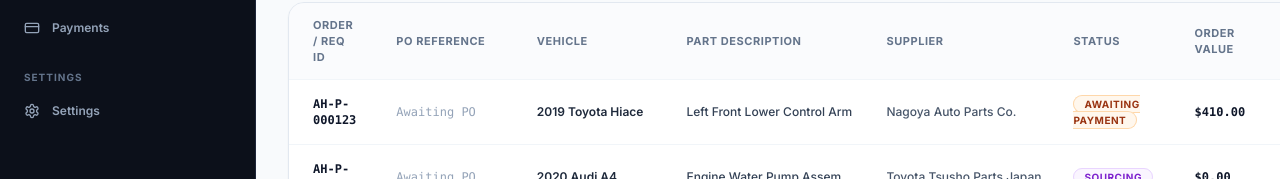
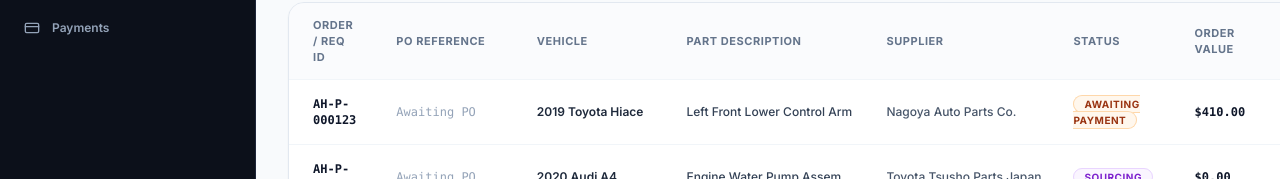
Before and after one commit to anilbuffer/procurly-mvp, a Next.js app: page /customer/orders in a window 1280 px wide. Shown: the part 257-436 px from the top of the page. Built offline with nearby package versions, Linux system fonts and the light colour scheme.

Commit message:
feat: implement sidebar and header components for admin and portal layouts

```diff
--- a/components/admin/admin-header.tsx
+++ b/components/admin/admin-header.tsx
@@ -12,6 +12,7 @@ import {
   ExternalLink,
   Layers,
   ArrowRight,
+  Settings,
 } from "lucide-react";
 import { useUnifiedData } from "@/context/unified-data-context";
 import { NotificationPopover } from "./notification-popover";
@@ -271,6 +272,14 @@ export function AdminHeader() {
                 {/* Links */}
                 <div className="pt-2 space-y-0.5">
                   <Link
+                    href="/admin/settings"
+                    onClick={() => setIsProfileOpen(false)}
+                    className="flex items-center gap-2 px-3 py-1.5 rounded-lg text-xs font-medium text-slate-600 hover:bg-slate-50 hover:text-slate-900 transition-colors"
+                  >
+                    <Settings className="w-3.5 h-3.5 text-slate-400" />
+                    Admin Settings
+                  </Link>
+                  <Link
                     href="/customer/dashboard"
                     onClick={() => setIsProfileOpen(false)}
                     className="flex items-center gap-2 px-3 py-1.5 rounded-lg text-xs font-medium text-slate-600 hover:bg-slate-50 hover:text-slate-900"
--- a/components/admin/admin-sidebar.tsx
+++ b/components/admin/admin-sidebar.tsx
@@ -17,7 +17,6 @@ import {
   ChevronDown,
   ArrowRightLeft,
   LogOut,
-  UserCheck,
 } from "lucide-react";
 import { useUnifiedData } from "@/context/unified-data-context";
 
@@ -101,11 +100,6 @@ export function AdminSidebar({ collapsed, onToggleCollapse }: AdminSidebarProps)
           name: "User Management",
           href: "/admin/users",
           icon: UserCog,
-        },
-        {
-          name: "Settings",
-          href: "/admin/settings",
-          icon: Settings,
         },
       ],
     },
@@ -263,7 +257,7 @@ export function AdminSidebar({ collapsed, onToggleCollapse }: AdminSidebarProps)
                 onClick={() => setShowUserMenu(false)}
                 className="w-full flex items-center gap-2 px-2 py-1.5 rounded-lg hover:bg-[#222C46] text-slate-300 hover:text-white transition-colors"
               >
-                <UserCheck className="w-3.5 h-3.5 text-emerald-400" />
+                <Settings className="w-3.5 h-3.5 text-emerald-400" />
                 <span>Admin Profile & Settings</span>
               </Link>
               <Link
--- a/components/portal/portal-sidebar.tsx
+++ b/components/portal/portal-sidebar.tsx
@@ -9,13 +9,10 @@ import {
   Truck,
   CreditCard,
   Settings,
-  Plus,
   ChevronDown,
   ChevronLeft,
   ChevronRight,
   LogOut,
-  UserCheck,
-  KeyRound,
   ArrowRightLeft,
 } from "lucide-react";
 import { usePortal } from "@/context/portal-context";
@@ -174,34 +171,6 @@ export function PortalSidebar({ collapsed = false, onToggleCollapse }: PortalSid
               })}
             </nav>
           </div>
-
-          {/* Settings Section */}
-          <div>
-            {!collapsed && (
-              <div className="px-3 pb-2 text-[10px] font-bold text-slate-500 uppercase tracking-widest">
-                Settings
-              </div>
-            )}
-            <nav className="space-y-1">
-              <Link
-                href="/customer/settings"
-                className={`w-full flex items-center justify-between px-3 py-2.5 rounded-xl text-xs font-semibold transition-all group ${activeTab === "settings"
-                  ? "bg-[#1E2538] text-white shadow-inner font-bold"
-                  : "text-slate-400 hover:text-white hover:bg-[#151C2C]"
-                  }`}
-              >
-                <div className="flex items-center gap-3">
-                  <Settings
-                    className={`w-4 h-4 transition-colors ${activeTab === "settings"
-                      ? "text-[#ED2025]"
-                      : "text-slate-400 group-hover:text-white"
-                      }`}
-                  />
-                  {!collapsed && <span>Settings</span>}
-                </div>
-              </Link>
-            </nav>
-          </div>
         </div>
       </div>
 
@@ -209,7 +178,10 @@ export function PortalSidebar({ collapsed = false, onToggleCollapse }: PortalSid
       <div ref={userMenuRef} className="p-3 border-t border-[#1E2538]/60 relative">
         <div
           onClick={() => setShowUserMenu(!showUserMenu)}
-          className="flex items-center justify-between p-2 rounded-xl bg-[#141B2B] hover:bg-[#1B2338] cursor-pointer transition-all border border-[#1E2538]/40"
+          className={`flex items-center justify-between p-2 rounded-xl bg-[#141B2B] hover:bg-[#1B2338] cursor-pointer transition-all border border-[#1E2538]/40 ${
+            collapsed ? "justify-center" : ""
+          }`}
+          title={collapsed ? `${activeCustomer.contactName} (${activeCustomer.businessName})` : undefined}
         >
           <div className="flex items-center gap-3 min-w-0">
             <div className="w-8 h-8 rounded-full bg-gradient-to-br from-blue-600 to-indigo-700 text-white font-bold text-xs flex items-center justify-center shadow-md shadow-blue-500/20 shrink-0 uppercase">
@@ -232,31 +204,37 @@ export function PortalSidebar({ collapsed = false, onToggleCollapse }: PortalSid
           </div>
           {!collapsed && (
             <ChevronDown
-              className={`w-3.5 h-3.5 text-slate-400 shrink-0 transition-transform duration-200 ${showUserMenu ? "rotate-180" : ""
-                }`}
+              className={`w-3.5 h-3.5 text-slate-400 shrink-0 transition-transform duration-200 ${
+                showUserMenu ? "rotate-180" : ""
+              }`}
             />
           )}
         </div>
 
         {/* User dropdown popover */}
-        {showUserMenu && !collapsed && (
-          <div className="absolute bottom-16 left-3 right-3 bg-[#182033] border border-[#27324D] rounded-xl shadow-2xl p-2.5 space-y-2 z-50 text-xs text-slate-200 animate-in fade-in slide-in-from-bottom-2 duration-150">
+        {showUserMenu && (
+          <div
+            className={`absolute bottom-16 ${
+              collapsed ? "left-20 ml-2 w-64" : "left-3 right-3"
+            } bg-[#182033] border border-[#27324D] rounded-xl shadow-2xl p-2.5 space-y-2 z-50 text-xs text-slate-200 animate-in fade-in slide-in-from-bottom-2 duration-150`}
+          >
             <div className="px-2 py-1 border-b border-[#27324D]/60 pb-2">
               <p className="font-bold text-white text-xs mt-0.5">{activeCustomer.businessName}</p>
               <p className="text-[10px] text-slate-400 font-mono">{activeCustomer.email}</p>
             </div>
 
             <div className="pt-0.5 space-y-0.5">
-              <button
+              <Link
+                href="/customer/settings"
                 onClick={() => {
                   setActiveTab("settings");
                   setShowUserMenu(false);
                 }}
                 className="w-full flex items-center gap-2 px-2 py-1.5 rounded-lg hover:bg-[#222C46] text-slate-300 hover:text-white transition-colors"
               >
-                <UserCheck className="w-3.5 h-3.5 text-emerald-400" />
+                <Settings className="w-3.5 h-3.5 text-emerald-400" />
                 <span>Trade Profile & Settings</span>
-              </button>
+              </Link>
               <Link
                 href="/admin/dashboard"
                 className="w-full flex items-center gap-2 px-2 py-1.5 rounded-lg hover:bg-blue-500/15 text-blue-400 hover:text-blue-300 transition-colors font-medium"
```
